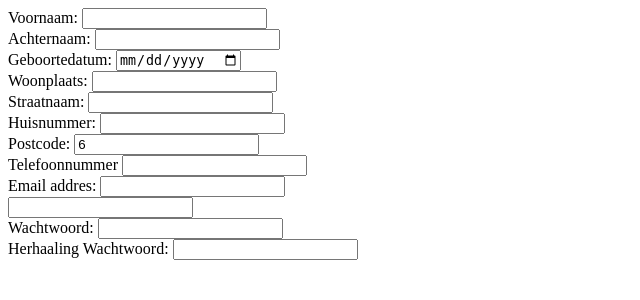
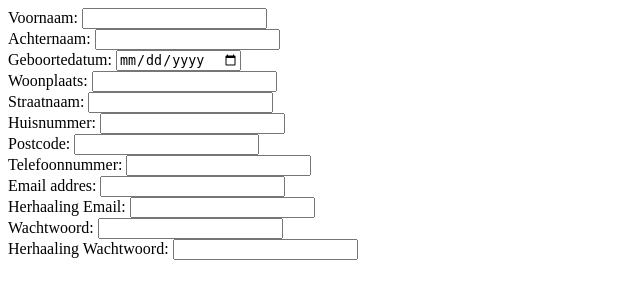
Before and after one commit to Autisem/kassasysteem, a PHP site: page /login_systeem/aanmelden/aanmelden.html in a window 1280 px wide. Shown: the top 300 px of the page, without its empty margins (0-640 px from the left). Run offline with PHP 8.4, Linux system fonts and the light colour scheme.

Commit message:
php aangevuld lig in systeem

```diff
--- a/login_systeem/aanmelden/aanmelden.html
+++ b/login_systeem/aanmelden/aanmelden.html
@@ -32,18 +32,18 @@
       </div>
       <div class="">
         <label for="postcode-input">Postcode:</label>
-        <input type="text" name="postcode-input" value="6">
+        <input type="text" name="postcode-input" min="0" max="6">
       </div>
       <div class="">
-        <label for="phonenumber-input">Telefoonnummer</label>
-        <input type="text" name="phonenumber-input">
+        <label for="telefoonnummer-input">Telefoonnummer:</label>
+        <input type="text" name="telefoonnummer-input">
       </div>
       <div class="">
         <label for="email-input">Email addres:</label>
         <input type="email" name="email-input">
       </div>
       <div class="">
-        <label for="email-two-input"></label>
+        <label for="email-two-input">Herhaaling Email:</label>
         <input type="email" name="email-two-input">
       </div>
       <div class="">
--- a/login_systeem/login.html
+++ b/login_systeem/login.html
@@ -7,7 +7,7 @@
   <body>
     <form class="#" action="login.php" method="post">
       <div class="#">
-        <label for="name">E-mail address:</label>
+        <label for="email">E-mail address:</label>
         <input type="email" name="email-input">
       </div>
       <div class="#">
--- a/login_systeem/login.php
+++ b/login_systeem/login.php
@@ -1,3 +1,4 @@
 <?php
-
+$email = $_POST["email"];
+$wachtwoord =$_POST["password"];
  ?>
--- a/login_systeem/wachtwoord_vergeten/wachtwoord_vergeten.html
+++ b/login_systeem/wachtwoord_vergeten/wachtwoord_vergeten.html
@@ -2,14 +2,14 @@
 <html lang="en" dir="ltr">
   <head>
     <meta charset="utf-8">
-    <title></title>
+    <title>Wachtwoord vergeten</title>
   </head>
   <body>
     <h1>Wat jammer dat u u wachtwoord bent veregeten maar dta is geen probleem</h1>
     <h2>Als u hier onder u email adress invult dan sturen wij u een email waar via u u wachtwoord kunt veranderen</h2>
     <div class="">
-      <label for="email-input">Email addres:</label>
-      <input type="email" name="email-input">
+      <label for="email">Email addres:</label>
+      <input type="email" name="email">
     </div>
     <input type="submit" name="submit" value="Verzenden">
   </body>
--- a/login_systeem/wachtwoord_vergeten/wachtwoord_vergeten.php
+++ b/login_systeem/wachtwoord_vergeten/wachtwoord_vergeten.php
@@ -1,3 +1,3 @@
 <?php
-
+$email = $_POST["email"];
  ?>
```
Also changed, not shown: login_systeem/aanmelden/aanmelden.php (+12 -0 lines).
